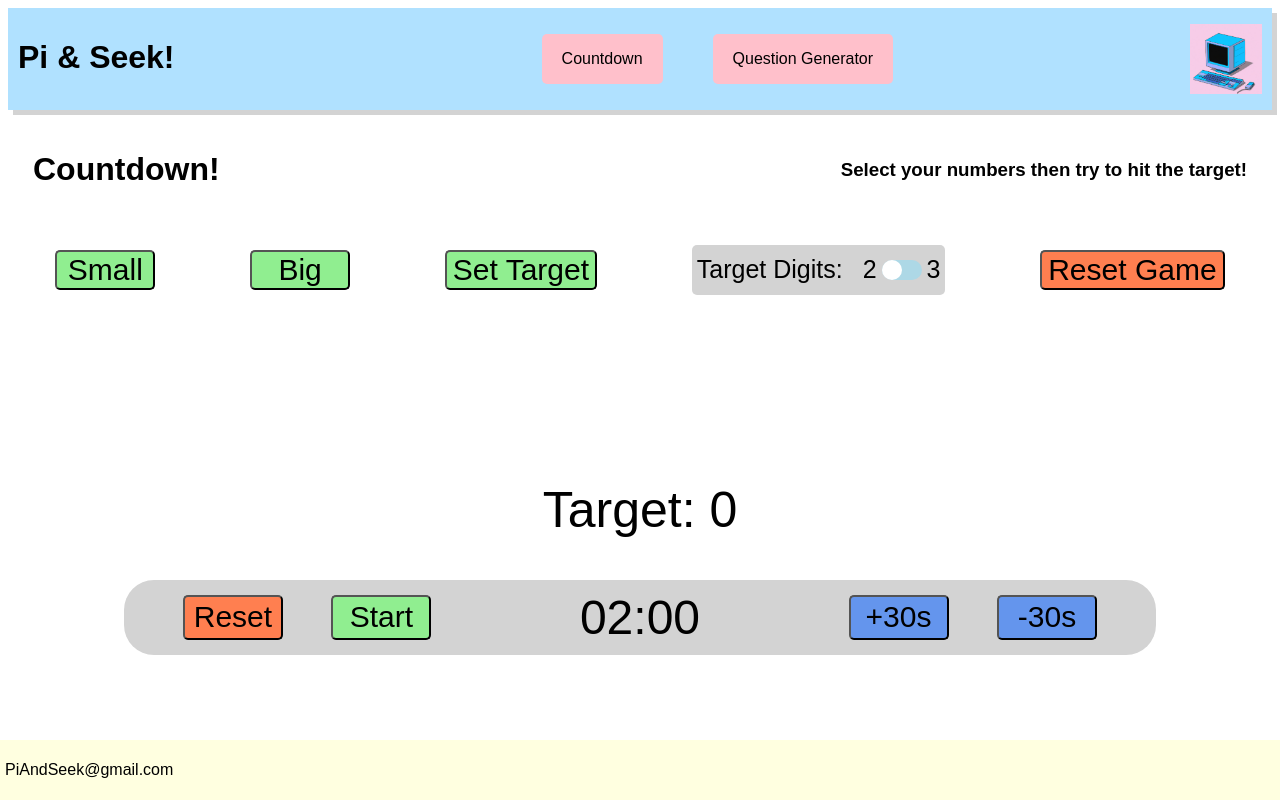
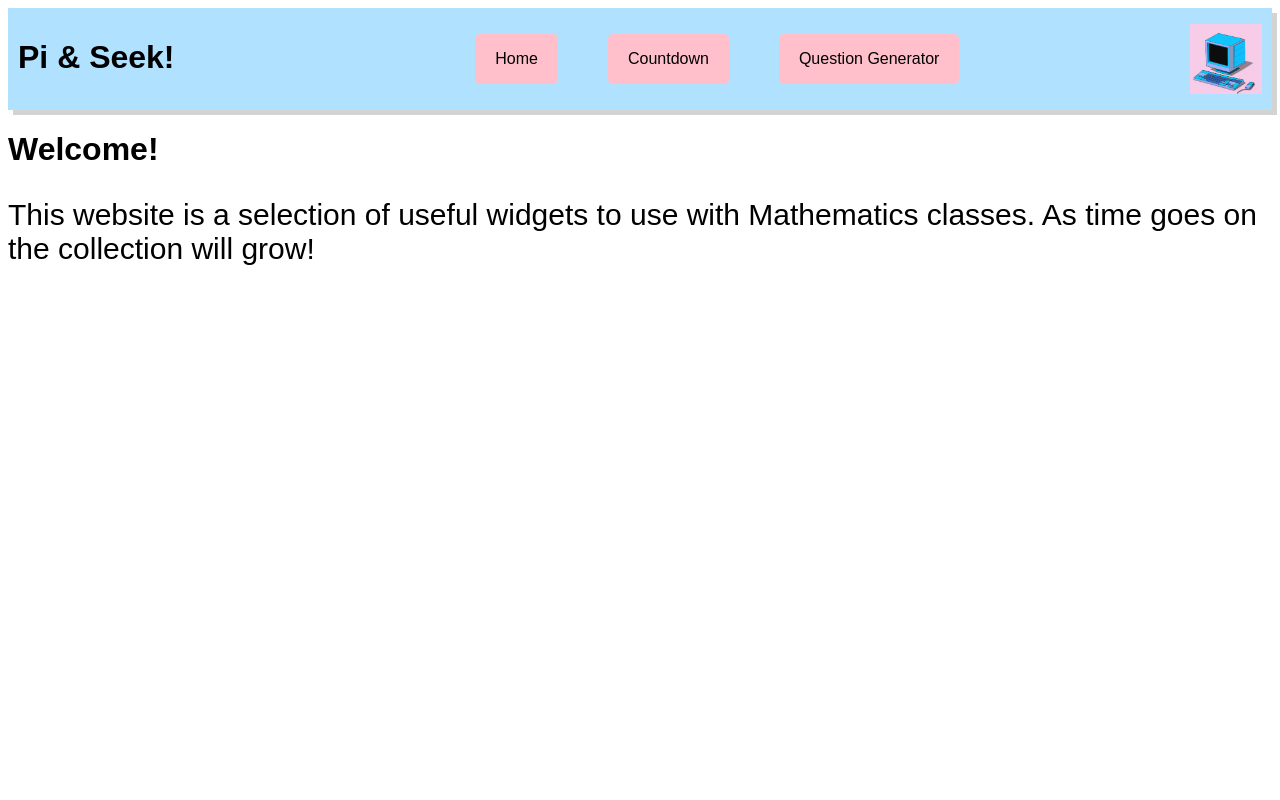
Before and after one commit to liamonk/RealApps, a React (Vite) app: page /home in a window 1280 px wide. Before the commit this address led to /countdown. Built offline with nearby package versions, Linux system fonts and the light colour scheme; a web font is replaced by a local one.

Commit message:
adding a homepage

```diff
--- a/package.json
+++ b/package.json
@@ -18,7 +18,7 @@
     "styled-components": "^6.1.8"
   },
   "devDependencies": {
-    "@types/node": "^22.5.3",
+    "@types/node": "^22.5.4",
     "@types/react": "^18.2.66",
     "@types/react-dom": "^18.2.22",
     "@types/react-router-dom": "^5.3.3",
--- a/src/App.tsx
+++ b/src/App.tsx
@@ -1,7 +1,8 @@
 import { Redirect, Route, Switch } from "react-router-dom";
 import { Header } from "./components/Header";
-import { Countdown } from "./components/Countdown";
-import { QuestionGenerator } from "./components/QuestionGenerator";
+import { Countdown } from "./components/countdown/Countdown";
+import { QuestionGenerator } from "./components/question-generator/QuestionGenerator";
+import { Home } from "./components/Home";
 
 
 function App() {
@@ -9,7 +10,7 @@ function App() {
     <>
       <Header />
       <Switch>
-
+        <Route path="/home" component={Home}/>
         <Route path="/countdown" component={Countdown}/>
         <Route path="/question-generator" component={QuestionGenerator}/>
         <Redirect to="countdown"/>
--- a/src/components/Countdown.tsx
+++ /dev/null
@@ -1,13 +0,0 @@
-import {Game} from "./countdown/Game";
-import {CountdownHeader} from "./countdown/CountdownHeader";
-import {Footer} from "./countdown/Footer";
-
-export const Countdown =()=> {
-  return (
-    <>
-      <CountdownHeader />
-      <Game />
-      <Footer />
-    </>
-  );
-}
--- a/src/components/Header.tsx
+++ b/src/components/Header.tsx
@@ -45,6 +45,7 @@ export const Header =()=> {
       <h1>Pi & Seek!</h1>
       <StyledNavArea>
 
+          <StyledNavButton><Link to="home"><p>Home</p></Link></StyledNavButton>
           <StyledNavButton><Link to="countdown"><p>Countdown</p></Link></StyledNavButton>
           <StyledNavButton><Link to="question-generator"><p>Question Generator</p></Link></StyledNavButton>
 
--- /dev/null
+++ b/src/components/Home.tsx
@@ -0,0 +1,9 @@
+
+export const Home=()=>{
+    return(
+        <>
+<h1>Welcome!</h1>
+<p style={{fontSize: '30px'}}>This website is a selection of useful widgets to use with Mathematics classes. As time goes on the collection will grow!</p>
+</>
+)
+}
--- /dev/null
+++ b/src/components/countdown/Countdown.tsx
@@ -0,0 +1,13 @@
+import {Game} from "./Game";
+import {CountdownHeader} from "./CountdownHeader";
+import {Footer} from "./Footer";
+
+export const Countdown =()=> {
+  return (
+    <>
+      <CountdownHeader />
+      <Game />
+      <Footer />
+    </>
+  );
+}
--- a/src/components/QuestionGenerator.tsx
+++ b/src/components/question-generator/QuestionGenerator.tsx
@@ -1,5 +1,5 @@
 import React from "react";
-import FactoriseQuadratic from "./question-generator/FactorisingQuadratic"
+import FactoriseQuadratic from "./FactorisingQuadratic"
 
 
 export const QuestionGenerator =()=>{
```
Also changed, not shown: 1 other file (tests, documents, lock files or other folders).
